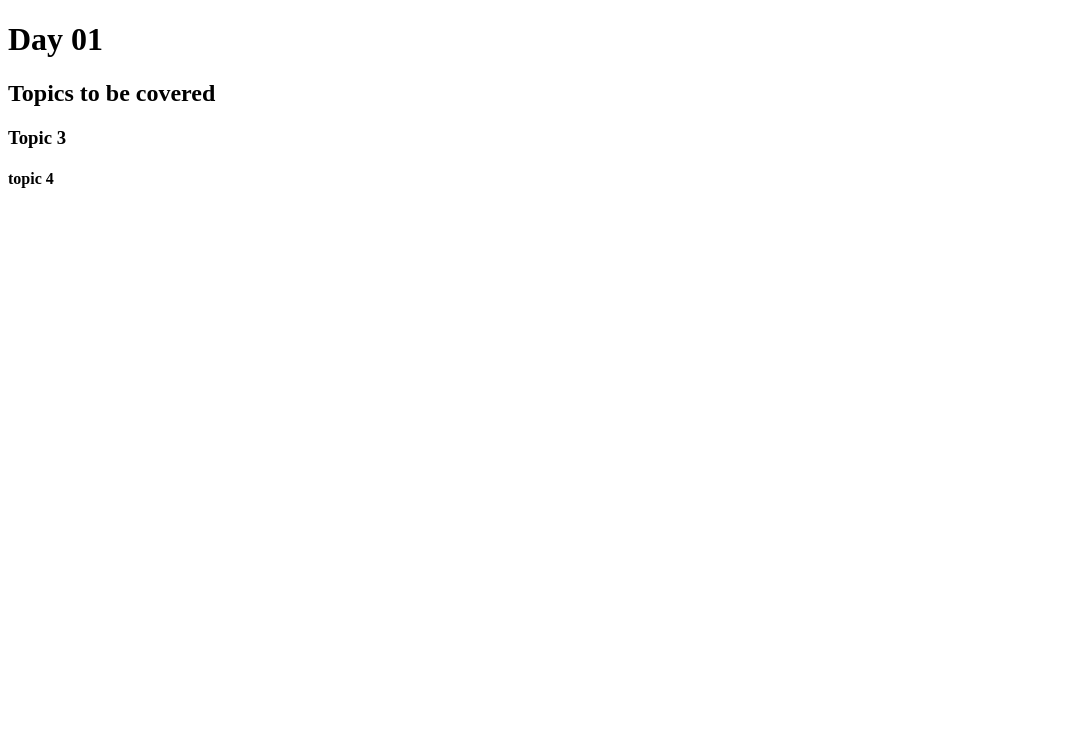
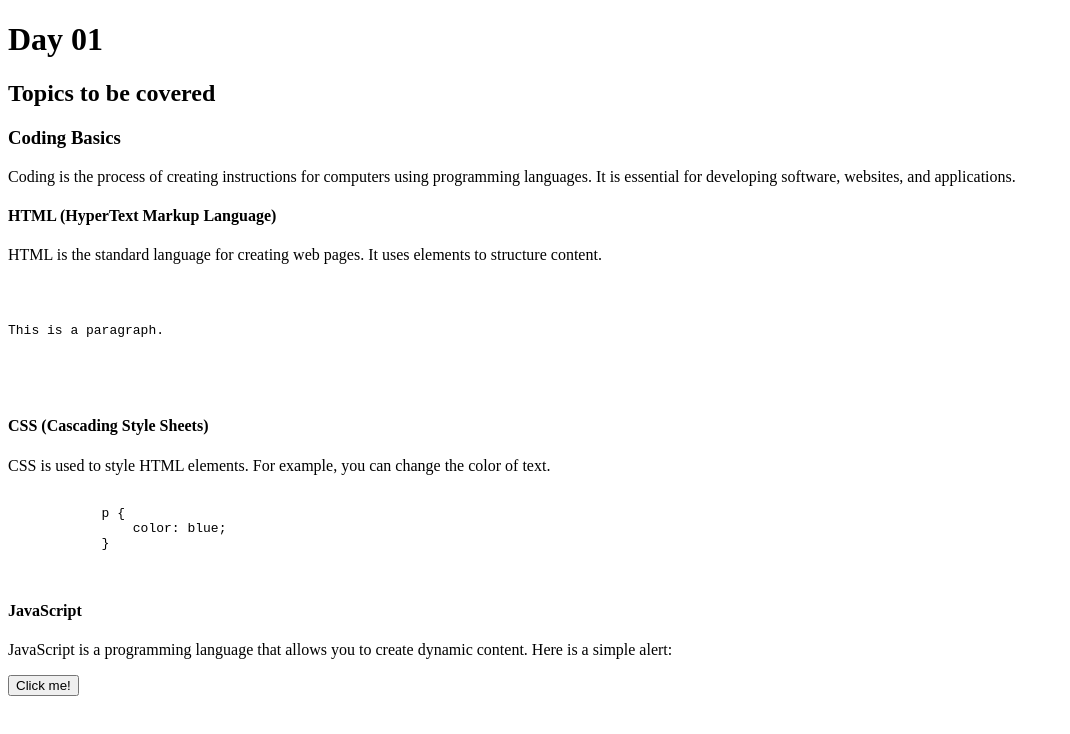
Before and after one commit to Abdiwahaab10/100-Days-of-Code, a plain HTML site: page Day 01/index.html in a window 1280 px wide. Shown: the whole page, without its empty margins (0-1070 px from the left). Drawn offline with Linux system fonts and the light colour scheme.

Commit message:
Add Day 01 HTML file

```diff
--- a/Day 01/index.html
+++ b/Day 01/index.html
@@ -3,12 +3,34 @@
 <head>
     <meta charset="UTF-8">
     <meta name="viewport" content="width=device-width, initial-scale=1.0">
-    <title>Day 01</title>
+    <title>Day 01 - Basics of Coding</title>
 </head>
 <body>
     <h1> Day 01 </h1>
     <h2> Topics to be covered </h2>
-    <h3>Topic 3</h3>
-    <h4>topic 4</h4>
+    <h3>Coding Basics</h3>
+    <p>Coding is the process of creating instructions for computers using programming languages. It is essential for developing software, websites, and applications.</p>
+
+    <h4>HTML (HyperText Markup Language)</h4>
+    <p>HTML is the standard language for creating web pages. It uses elements to structure content.</p>
+    <pre>
+        <code>
+            <p>This is a paragraph.</p>
+        </code>
+    </pre>
+
+    <h4>CSS (Cascading Style Sheets)</h4>
+    <p>CSS is used to style HTML elements. For example, you can change the color of text.</p>
+    <pre>
+        <code>
+            p {
+                color: blue;
+            }
+        </code>
+    </pre>
+
+    <h4>JavaScript</h4>
+    <p>JavaScript is a programming language that allows you to create dynamic content. Here is a simple alert:</p>
+    <button onclick="alert('Hello, welcome to coding!')">Click me!</button>
 </body>
 </html>
```
